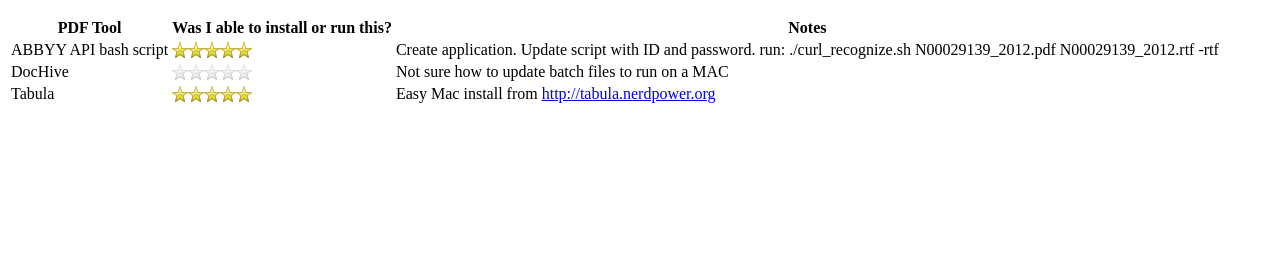
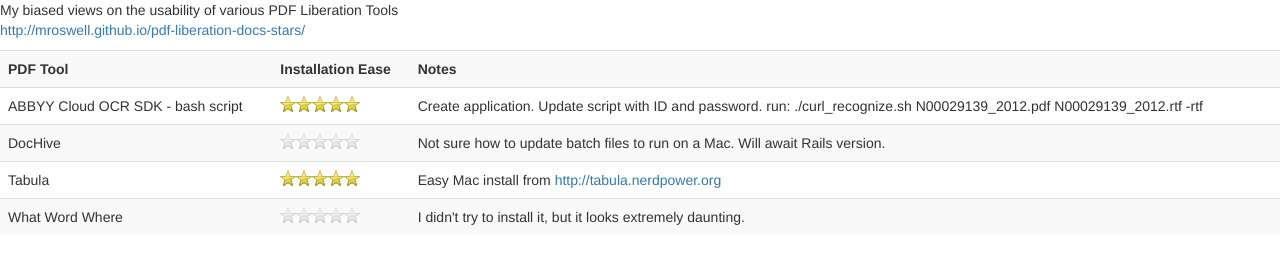
Before and after one commit to mroswell/pdf-liberation-docs-stars, a plain HTML site: page index.html in a window 1280 px wide. Drawn offline with nearby package versions, Linux system fonts and the light colour scheme.

Commit message:
add bootstrap

```diff
--- a/index.html
+++ b/index.html
@@ -12,16 +12,17 @@
   <meta name="viewport" content="width=device-width, initial-scale=1">
   <link rel="stylesheet" href="style.css"/>
   <link rel="stylesheet" href=""/>
+  <!-- Latest compiled and minified CSS -->
+  <link rel="stylesheet" href="//netdna.bootstrapcdn.com/bootstrap/3.0.3/css/bootstrap.min.css">
+
+  <!-- Optional theme -->
+  <link rel="stylesheet" href="//netdna.bootstrapcdn.com/bootstrap/3.0.3/css/bootstrap-theme.min.css">
+
+  <!-- Latest compiled and minified JavaScript -->
+  <script src="//netdna.bootstrapcdn.com/bootstrap/3.0.3/js/bootstrap.min.js"></script>
 
   <script type="text/javascript" src="http://ajax.googleapis.com/ajax/libs/jquery/1.4.3/jquery.min.js"></script>
   <script type="text/javascript">
-    $(function() {
-      $('input[type=submit]').click(function() {
-        $('p').html('<span class="stars">'+parseFloat($('input[name=amount]').val())+'</span>');
-        $('span.stars').stars();
-      });
-      $('input[type=submit]').click();
-    });
 
     $.fn.stars = function() {
       return $(this).each(function() {
@@ -36,18 +37,23 @@
 <![endif]-->
 
 <!-- Add your site or application content here -->
-<p>
-<table>
-  <tr><th>PDF Tool</th><th>Was I able to install or run this?</th><tH>Notes</th></tr>
+<div>
+<p>My biased views on the usability of various PDF Liberation Tools
+<br><a href="http://mroswell.github.io/pdf-liberation-docs-stars/">http://mroswell.github.io/pdf-liberation-docs-stars/</a>
+</p>
 
-  <tr><td>ABBYY API bash script</td><td><span class="stars"><span style="width: 80px;"></span></span>
+<table  class="table table-striped">
+  <tr><th>PDF Tool</th><th>Installation Ease</th><tH>Notes</th></tr>
+
+  <tr><td>ABBYY Cloud OCR SDK - bash script</td><td><span class="stars"><span style="width: 80px;"></span></span>
   </td><td>Create application. Update script with ID and password. run: ./curl_recognize.sh N00029139_2012.pdf N00029139_2012.rtf -rtf</td></tr>
-  <tr><td>DocHive</td><td><span class="stars"><span style="width: 0px;"></span></td><td>Not sure how to update batch files to run on a MAC</td></tr>
+  <tr><td>DocHive</td><td><span class="stars"><span style="width: 0px;"></span></td><td>Not sure how to update batch files to run on a Mac. Will await Rails version.</td></tr>
   <tr><td>Tabula</td><td><span class="stars"><span style="width: 80px;"></span></span><td>Easy Mac install from <a href="http://tabula.nerdpower.org">http://tabula.nerdpower.org</a></td>
-    </td></tr>
+</tr>
+  <tr><td>What Word Where</td><td><span class="stars"><span style="width: 0px;"></span></span></td><td>I didn't try to install it, but it looks extremely daunting.</td></tr>
 
 </table>
-</p>
+</div>
 <!--<script src="//ajax.googleapis.com/ajax/libs/jquery/1.10.2/jquery.min.js"></script>-->
 <!--<script>window.jQuery || document.write('<script src="js/vendor/jquery-1.10.2.min.js"><\/script>')</script>-->
 <!--<script src="pdf-liberation-docs-stars.js"></script>-->
```
